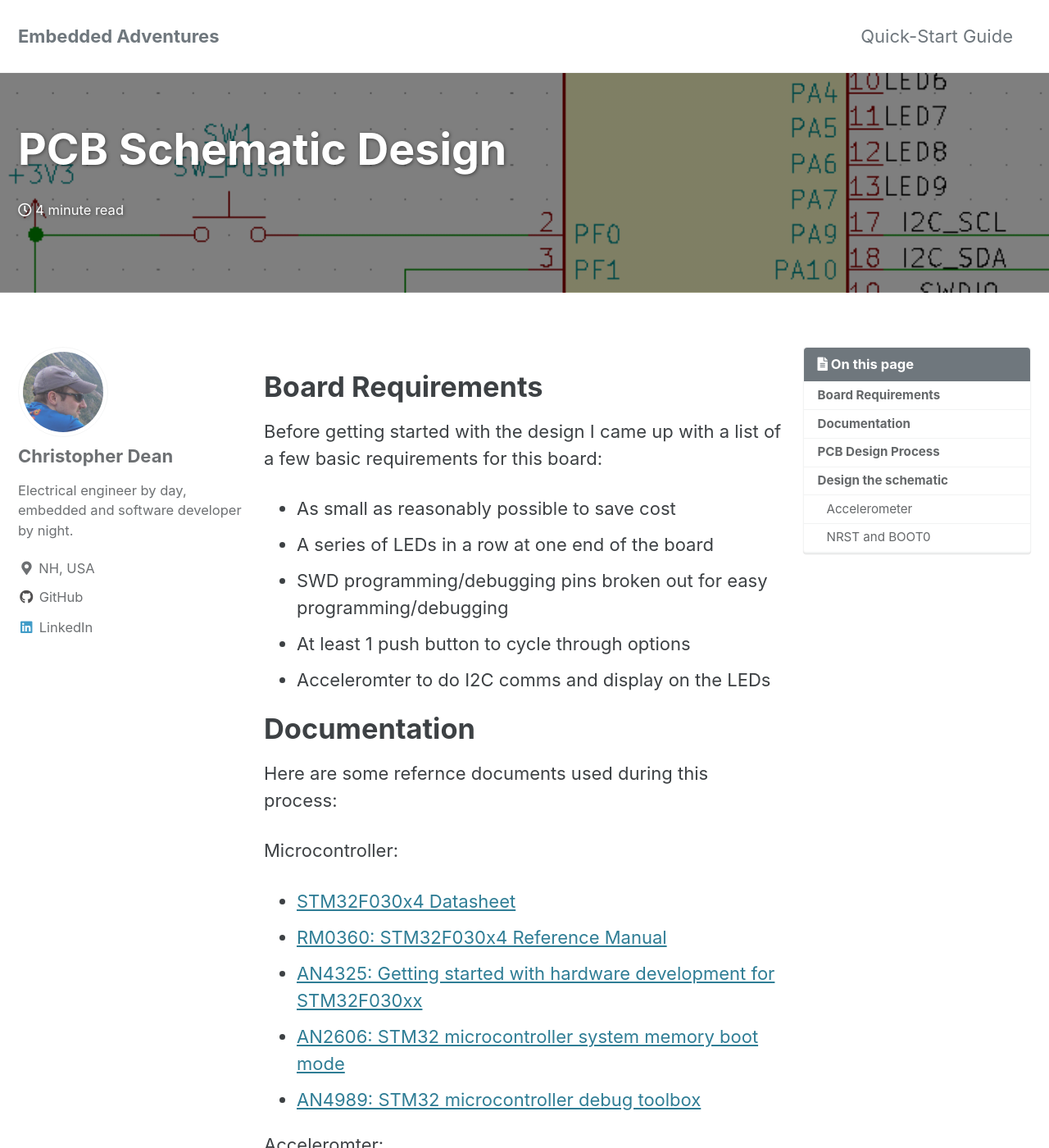
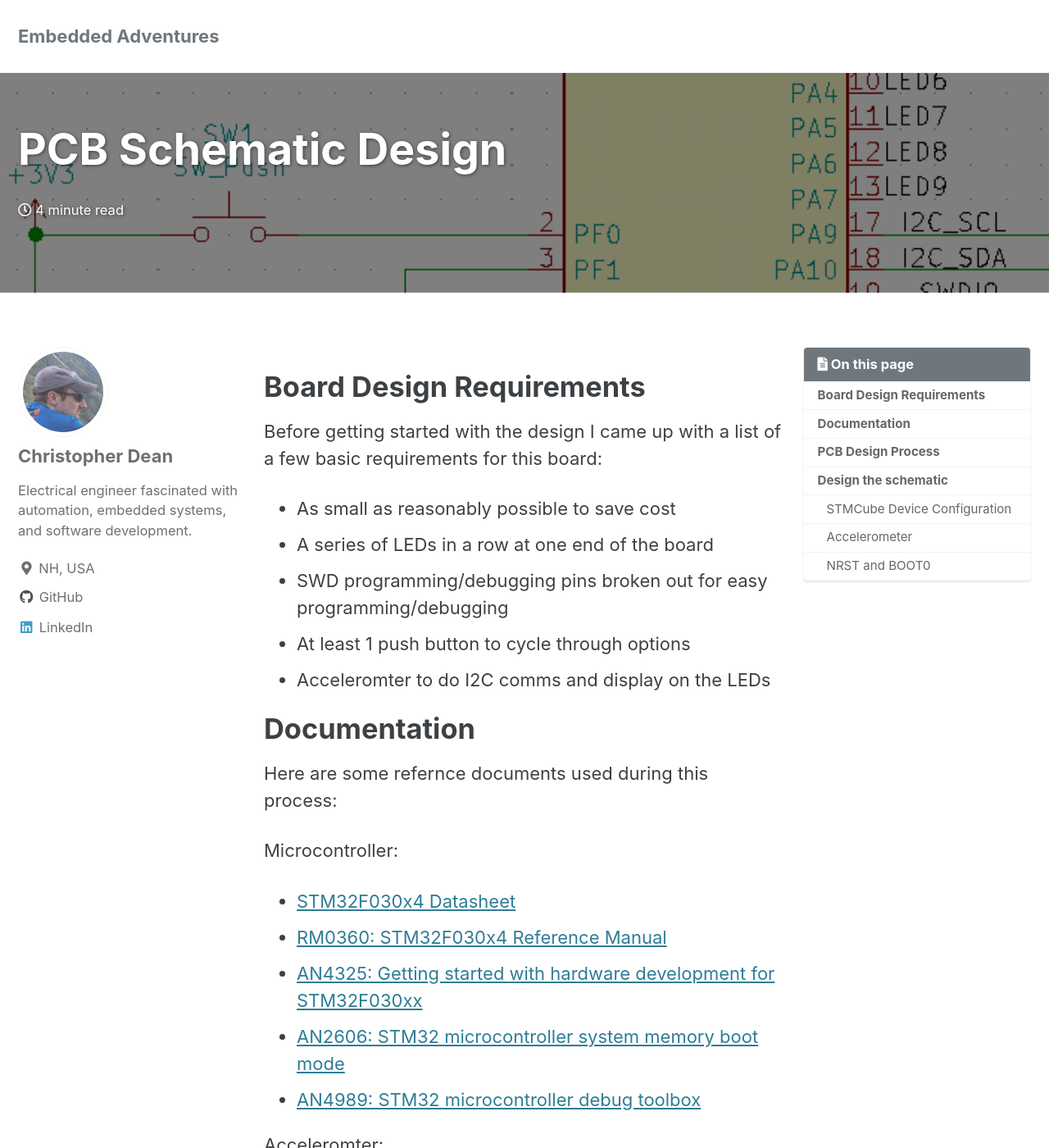
Before and after one commit to christopherdean11/christopherdean11.github.io, a Jekyll site: the page built from projects/digitallevel/_posts/2020-11-13-pcb-design-schematic.md, in a window 1280 px wide and 1400 px high. Shown: the whole window at 82% size. Built offline with Jekyll 4.4.1, drawn with Linux system fonts in a browser that asks for light colours; cached includes are drawn as plain includes; some of the changed text lies outside the part shown.

```diff
--- a/_config.yml
+++ b/_config.yml
@@ -44,7 +44,7 @@ defaults:
 author:
   name: "Christopher Dean"
   avatar: "/assets/images/profile-photo.jpeg"
-  bio: "Electrical engineer by day, embedded and software developer by night."
+  bio: "Electrical engineer fascinated with automation, embedded systems, and software development."
   location: "NH, USA"
   links:
     - label: "GitHub"
--- a/_data/navigation.yml
+++ b/_data/navigation.yml
@@ -1,9 +1,7 @@
 # main links
 main:
-  - title: "Quick-Start Guide"
-    url: https://mmistakes.github.io/minimal-mistakes/docs/quick-start-guide/
   # - title: "About"
-  #   url: https://mmistakes.github.io/minimal-mistakes/about/
+  #   url: about/
   # - title: "Sample Posts"
   #   url: /year-archive/
   # - title: "Sample Collections"
--- a/_sass/minimal-mistakes/_variables.scss
+++ b/_sass/minimal-mistakes/_variables.scss
@@ -145,15 +145,15 @@ $medium: 768px !default;
 $medium-wide: 900px !default;
 $large: 1024px !default;
 $x-large: 1280px !default;
-$max-width: $x-large !default;
+$max-width: 1400px !default; // $x-large
 
 /*
    Grid
    ========================================================================== */
 
 $right-sidebar-width-narrow: 200px !default;
-$right-sidebar-width: 300px !default;
-$right-sidebar-width-wide: 400px !default;
+$right-sidebar-width: 300px !default; // default 300 px
+$right-sidebar-width-wide: 500px !default; // default 400 px
 
 /*
    Other
--- a/projects/digitallevel/_posts/2020-11-13-pcb-design-schematic.md
+++ b/projects/digitallevel/_posts/2020-11-13-pcb-design-schematic.md
@@ -11,7 +11,7 @@ header:
 
  <!--- START OF CONTENT --->
 
-# Board Requirements
+# Board Design Requirements
 Before getting started with the design I came up with a list of a few basic requirements for this board:
 - As small as reasonably possible to save cost
 - A series of LEDs in a row at one end of the board
@@ -46,6 +46,7 @@ The design process for this board went as follows:
 I wanted to focus on embedded development so I kept the power devliery simple.  I added an 3.3V LDO to allow 5V in from a dedicated 1x2 header (+5V, GND) and tied the LDO output to the 3V3 rail on the programming header.  This way I  could power it from the programmer or 5V. Decoupling capacitors are based on the recommendations in the [Getting started with hardware development for STM32F030xx][hw_dev_doc] guide.
 
 # Design the schematic
+## STMCube Device Configuration
 The first step to adding the microcontroller was confirming the pin configuration for the microcontroller in the CubeIDE.  You can actually rename the pins from "GPIO_Output" to more helpful names like "LED1", as shown below.
 <div align="center">
 <img src="{{site.url}}/assets/images/projects/digitallevel/CubeMX_NamedPinAssignments.png" width="400">
```
Also changed, not shown: projects/digitallevel/_posts/2020-11-11-DigitalLevel-Intro.md (+2 -2 lines), projects/digitallevel/_posts/2020-11-12-select-hardware.md (+2 -1 lines), assets/images/projects/digitallevel/CubeMX_EXTI_Enabled.png (added), assets/images/projects/digitallevel/CubeMX_I2C_Pullups.png (added), assets/images/projects/digitallevel/level_closeup.jpg (added), assets/images/projects/digitallevel/stm32discovery_closeup.jpg (added).
